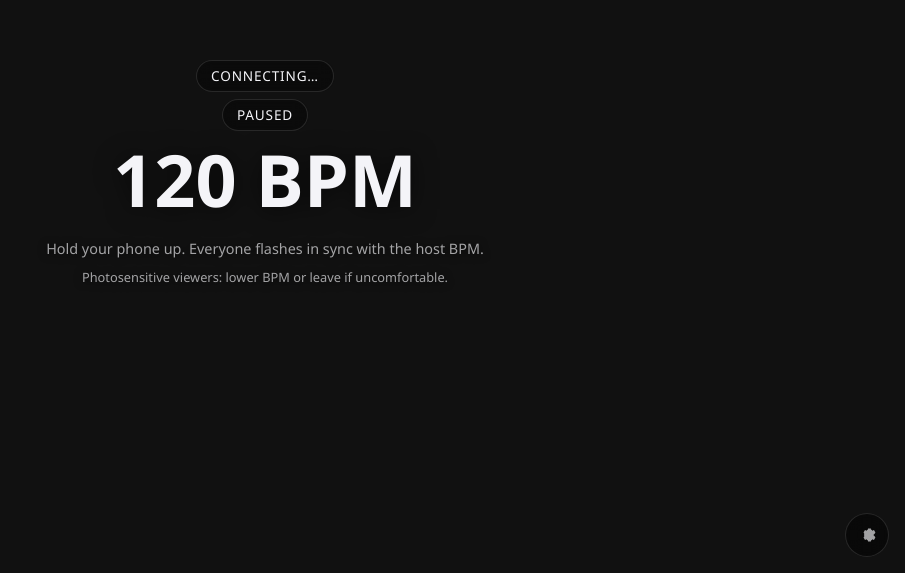
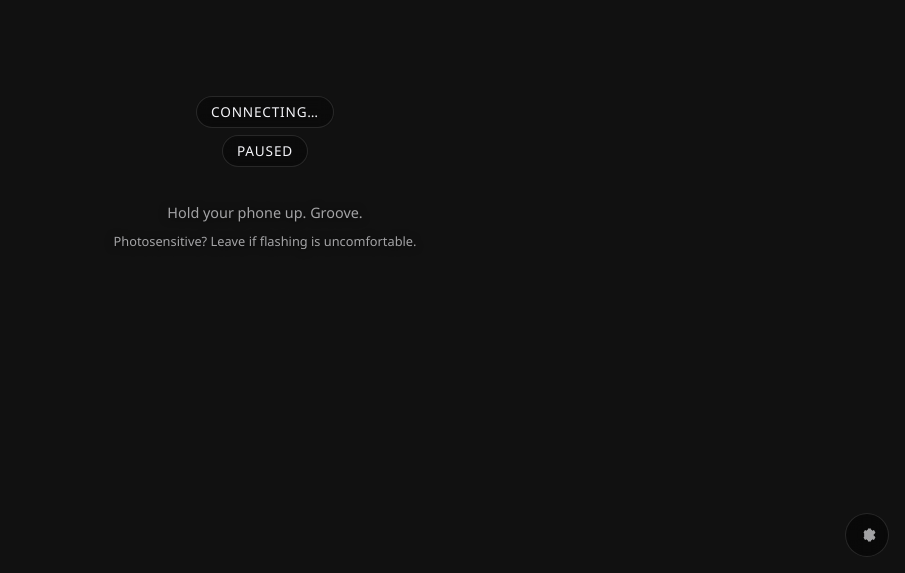
Before and after one commit to Arnav-M/bpm-color-flash, a website with bundled scripts: page index.html in a window 1280 px wide. Shown: the part 227-800 px from the top of the page, without its empty margins (375-1280 px from the left). Built offline with nearby package versions, Linux system fonts and the light colour scheme; no server answers; files whose address does not match are found by name.

Commit message:
Add files via upload

```diff
--- a/app.js
+++ b/app.js
@@ -11,7 +11,6 @@ const viewerOnly = params.has("viewer");
 
 const flashLayer = document.getElementById("flash-layer");
 const statusPill = document.getElementById("status-pill");
-const bpmReadout = document.getElementById("bpm-readout");
 const syncPill = document.getElementById("sync-pill");
 const adminTrigger = document.getElementById("admin-trigger");
 
@@ -117,7 +116,6 @@ function applyServerState(next) {
 }
 
 function updateUi() {
-  bpmReadout.textContent = `${serverState.bpm} BPM`;
   statusPill.textContent = serverState.running ? "Live" : "Paused";
   statusPill.classList.toggle("live", serverState.running);
   document.body.classList.toggle("flashing", serverState.running);
--- a/index.html
+++ b/index.html
@@ -14,9 +14,8 @@
   <main class="viewer">
     <p class="status-pill sync-pill" id="sync-pill">Connecting…</p>
     <p class="status-pill" id="status-pill">Paused</p>
-    <p class="bpm-readout" id="bpm-readout">120 BPM</p>
-    <p class="hint">Hold your phone up. Everyone flashes in sync with the host BPM.</p>
-    <p class="hint subtle">Photosensitive viewers: lower BPM or leave if uncomfortable.</p>
+    <p class="hint" id="main-hint">Hold your phone up. Groove.</p>
+    <p class="hint subtle" id="main-hint-sub">Photosensitive? Leave if flashing is uncomfortable.</p>
   </main>
 
   <button type="button" class="admin-trigger" id="admin-trigger" title="Host controls" aria-label="Open host controls">
--- a/styles.css
+++ b/styles.css
@@ -63,14 +63,6 @@ body {
 .status-pill.live {
   border-color: rgba(124, 255, 168, 0.45);
   color: #b8ffd4;
-}
-
-.bpm-readout {
-  margin: 0;
-  font-size: clamp(2.5rem, 8vw, 4.5rem);
-  font-weight: 700;
-  line-height: 1;
-  text-shadow: 0 2px 24px rgba(0, 0, 0, 0.6);
 }
 
 .sync-pill {
```
